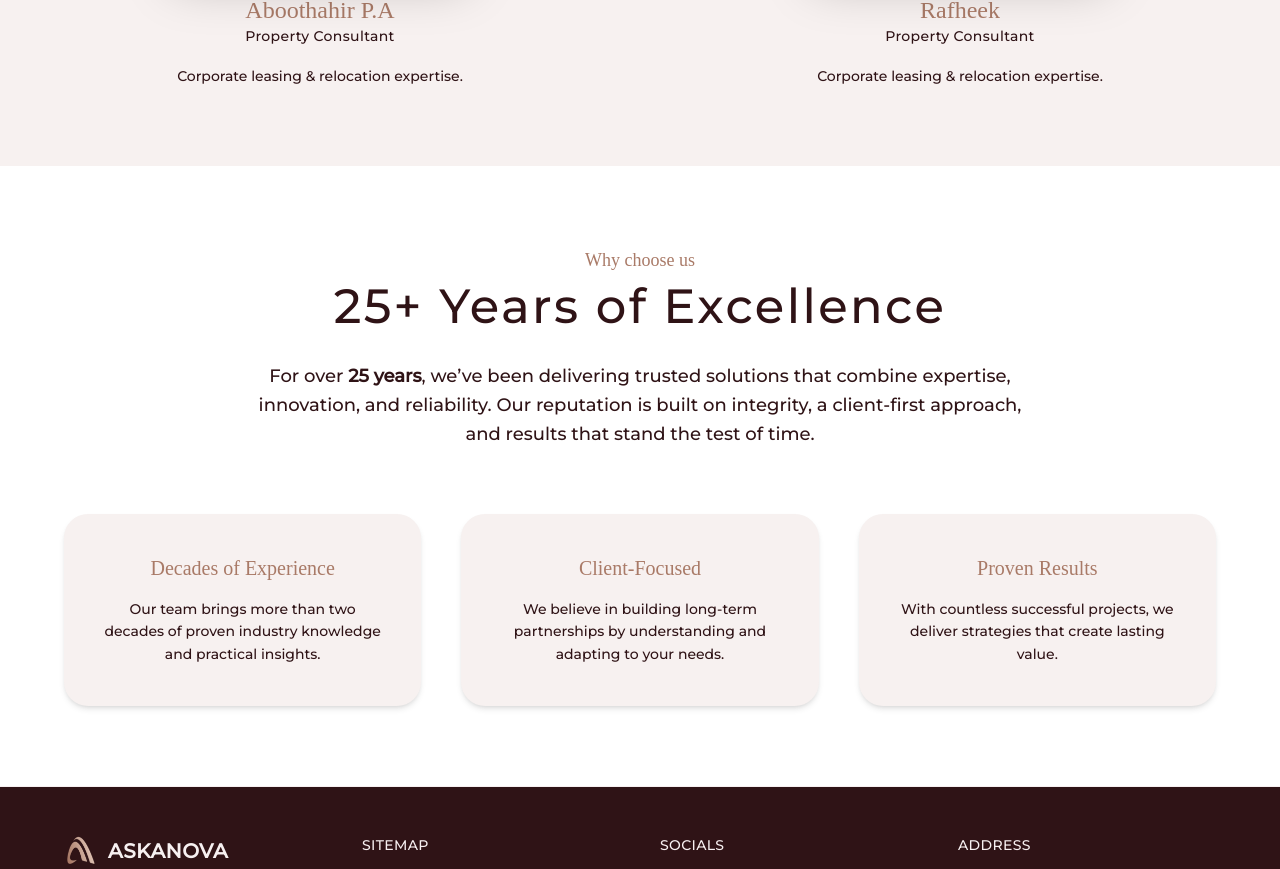
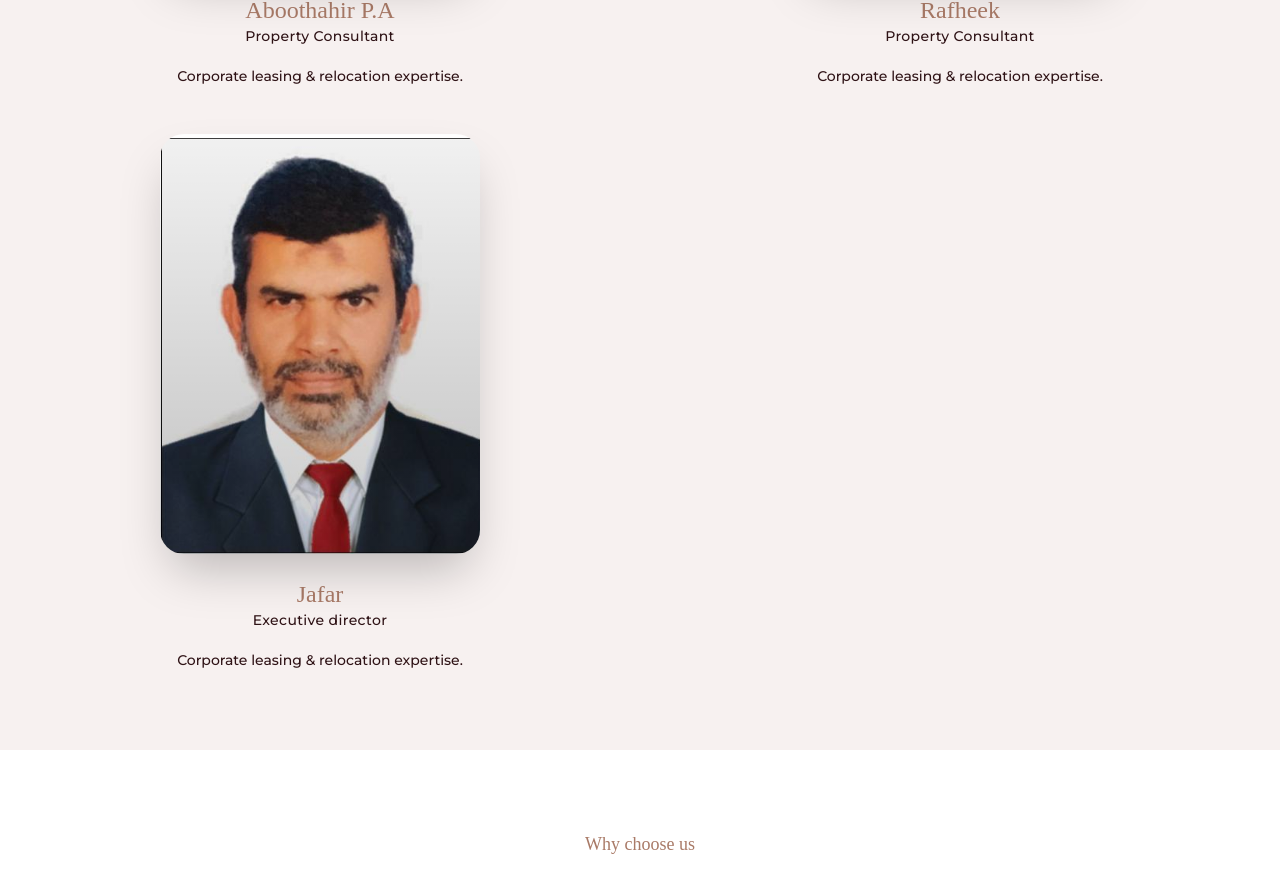
Before and after one commit to shamilshiraz/askanova, a React (Vite) app: page /team in a window 1280 px wide. Shown: the part 2318-3187 px from the top of the page. Built offline with nearby package versions, Linux system fonts and the light colour scheme; a web font is replaced by a local one.

Commit message:
resposiveness fix

```diff
--- a/src/components/Team.jsx
+++ b/src/components/Team.jsx
@@ -28,6 +28,12 @@ const consultants = [
     {
     name: "Rafheek",
     role: "Property Consultant",
+    description: "Corporate leasing & relocation expertise.",
+    image: "/rafhik.jpg",
+  },
+      {
+    name: "Jafar",
+    role: "Executive director",
     description: "Corporate leasing & relocation expertise.",
     image: "/rafhik.jpg",
   },
```
Also changed, not shown: public/jafar.jpg (added).
